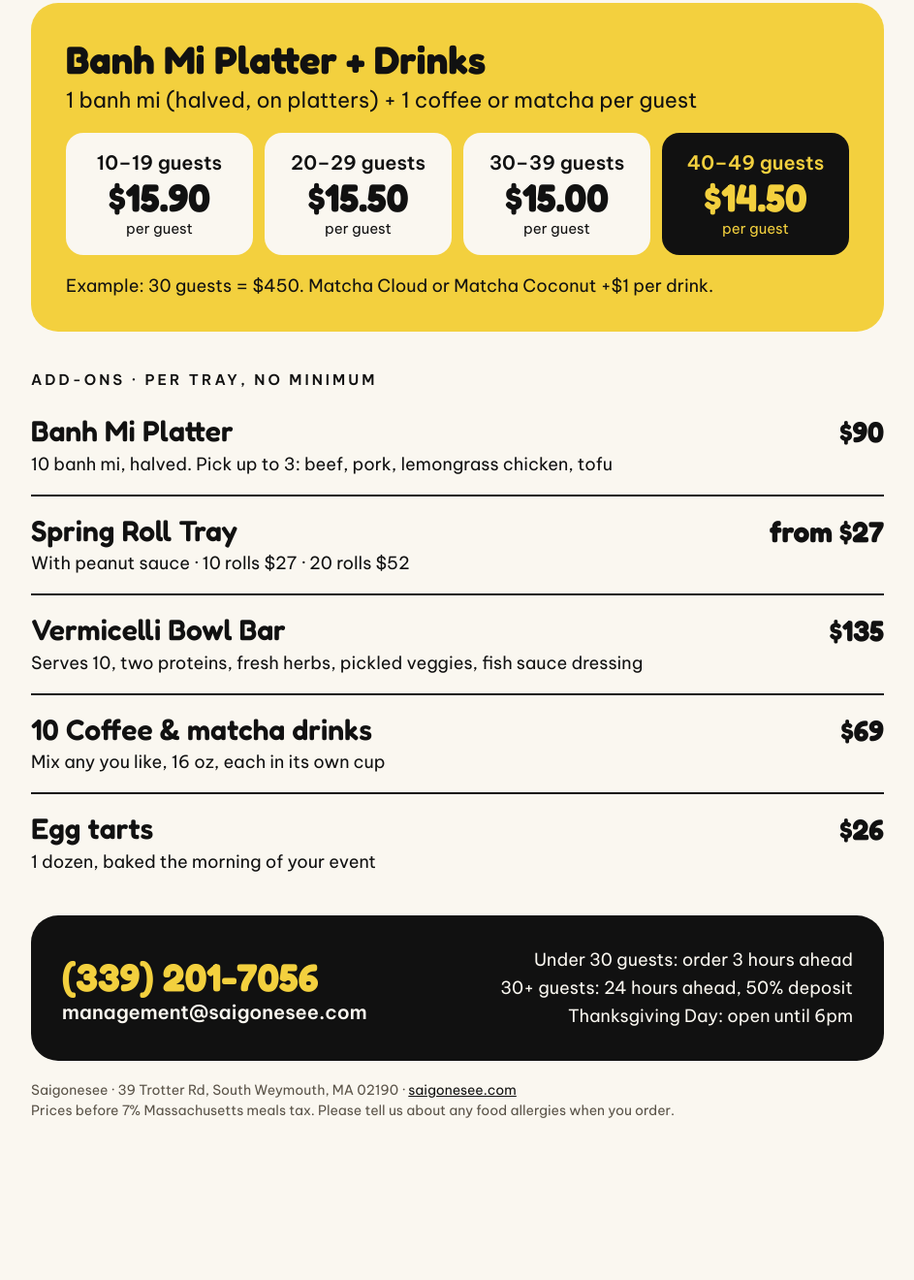
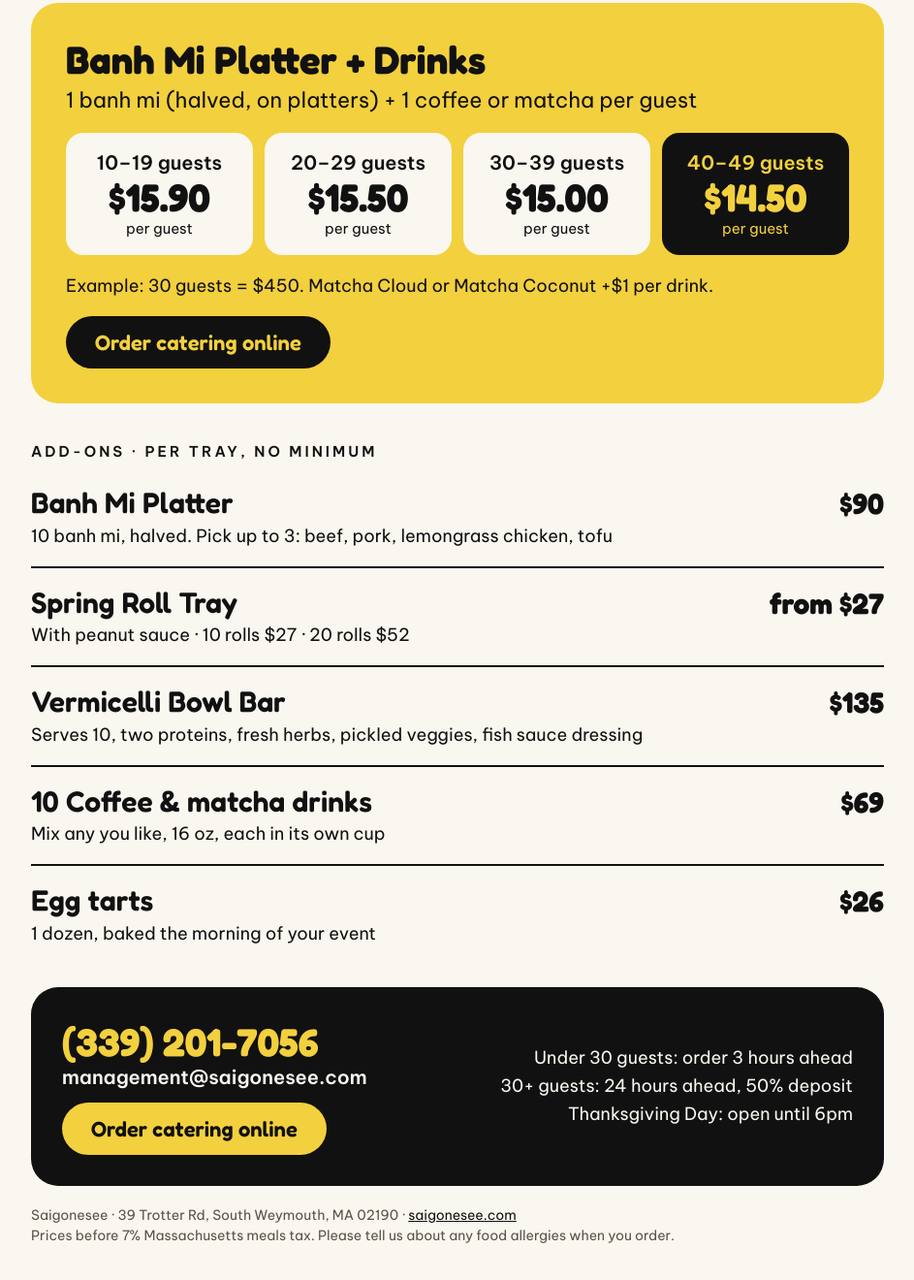
Before and after one commit to saigoneseecoffee/catering, a plain HTML site: page index.html in a window 1280 px wide. Shown: the part 182-1502 px from the top of the page at 97% size, without its empty margins (168-1111 px from the left). Before the commit the page ends 1408 px from the top, so only its background shows below. Drawn offline with Linux system fonts and the light colour scheme.

Commit message:
Add Order catering online buttons linking to the Square catering menu
Co-Authored-By: Claude Fable 5.2 <noreply@anthropic.com>
Claude-Session: https://claude.ai/code/session_01Txn41s1bACqJ6uya93JUGw

```diff
--- a/index.html
+++ b/index.html
@@ -42,6 +42,11 @@
   .cta .mail{color:var(--bg);font-weight:600;font-size:clamp(16px,2.2vw,20px);text-decoration:none}
   .cta a:hover{text-decoration:underline}
   .cta .rules{font-size:clamp(15px,2vw,18px);line-height:1.6;text-align:right}
+  .btn{display:inline-block;font-family:var(--display);font-weight:600;font-size:clamp(18px,2.4vw,22px);line-height:1;padding:16px 30px;border-radius:999px;text-decoration:none;background:var(--ink);color:var(--brand-solid)}
+  .btn:hover{background:#2b2b2b}
+  .feature .btn{margin-top:20px}
+  .cta .btn{background:var(--brand-solid);color:var(--ink);margin-top:14px}
+  .cta .btn:hover{background:#ffe066;text-decoration:none}
   .note{color:var(--muted);font-size:14px;line-height:1.5;margin-top:20px}
   .note a{color:var(--ink)}
   @media (max-width:640px){
@@ -66,6 +71,7 @@
       <div class="tier best"><div class="g">40–49 guests</div><div class="p">$14.50</div><div class="per">per guest</div></div>
     </div>
     <p class="ex">Example: 30 guests = $450. Matcha Cloud or Matcha Coconut +$1 per drink.</p>
+    <a class="btn" href="https://www.saigonesee.com/s/order#NXIR4RZFJYACHPUMSRMCGUUQ">Order catering online</a>
   </section>
 
   <h2 class="label">Add-ons · per tray, no minimum</h2>
@@ -81,6 +87,7 @@
     <div>
       <a class="phone" href="tel:+13392017056">(339) 201-7056</a>
       <a class="mail" href="mailto:management@saigonesee.com">management@saigonesee.com</a>
+      <div><a class="btn" href="https://www.saigonesee.com/s/order#NXIR4RZFJYACHPUMSRMCGUUQ">Order catering online</a></div>
     </div>
     <div class="rules">Under 30 guests: order 3 hours ahead<br>30+ guests: 24 hours ahead, 50% deposit<br>Thanksgiving Day: open until 6pm</div>
   </div>
```
